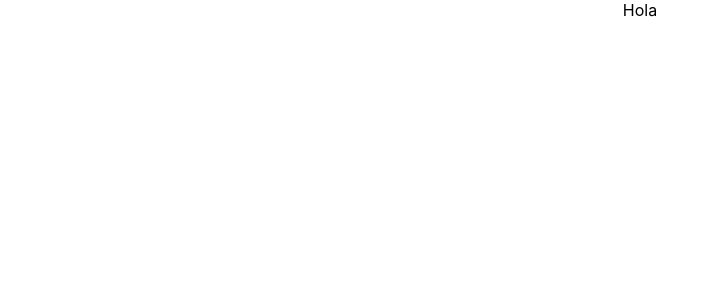
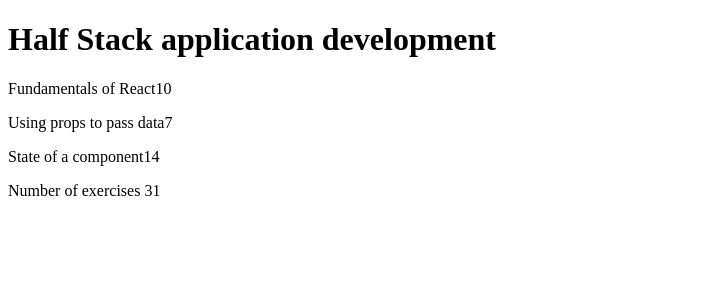
Before and after one commit to Ruben-MG/bootcamp, a JavaScript app in the folder part1/: page / in a window 1280 px wide. Shown: the top 300 px of the page, without its empty margins (0-711 px from the left). Built offline with nearby package versions, Linux system fonts and the light colour scheme.

Commit message:
Ejrecicio 1.1

```diff
--- a/part1/src/App.css
+++ /dev/null
@@ -1,38 +0,0 @@
-.App {
-  text-align: center;
-}
-
-.App-logo {
-  height: 40vmin;
-  pointer-events: none;
-}
-
-@media (prefers-reduced-motion: no-preference) {
-  .App-logo {
-    animation: App-logo-spin infinite 20s linear;
-  }
-}
-
-.App-header {
-  background-color: #282c34;
-  min-height: 100vh;
-  display: flex;
-  flex-direction: column;
-  align-items: center;
-  justify-content: center;
-  font-size: calc(10px + 2vmin);
-  color: white;
-}
-
-.App-link {
-  color: #61dafb;
-}
-
-@keyframes App-logo-spin {
-  from {
-    transform: rotate(0deg);
-  }
-  to {
-    transform: rotate(360deg);
-  }
-}
--- a/part1/src/App.js
+++ b/part1/src/App.js
@@ -1,11 +1,32 @@
-import './App.css';
+const App = () => {
+  const course = 'Half Stack application development'
+  const part1 = 'Fundamentals of React'
+  const exercises1 = 10
+  const part2 = 'Using props to pass data'
+  const exercises2 = 7
+  const part3 = 'State of a component'
+  const exercises3 = 14
 
-function App() {
+  const Header = (props) => {
+      return <h1>{props.course}</h1>
+  }
+  const Content = (props) => {
+      return <p>{props.part + props.exercises}</p>
+  }
+  const Total = (props) => {
+    var total = props.exercises1+props.exercises2+props.exercises3
+    return <p>Number of exercises {total}</p>
+  }
+
   return (
-    <div className="App">
-      Hola
+    <div>
+      <Header course={course}/>
+      <Content part={part1} exercises= {exercises1} />
+      <Content part={part2} exercises= {exercises2} />
+      <Content part={part3} exercises= {exercises3} />
+      <Total exercises1={exercises1} exercises2={exercises2} exercises3={exercises3}/>
     </div>
-  );
+  )
 }
 
-export default App;
+export default App
--- a/part1/src/index.css
+++ /dev/null
@@ -1,13 +0,0 @@
-body {
-  margin: 0;
-  font-family: -apple-system, BlinkMacSystemFont, 'Segoe UI', 'Roboto', 'Oxygen',
-    'Ubuntu', 'Cantarell', 'Fira Sans', 'Droid Sans', 'Helvetica Neue',
-    sans-serif;
-  -webkit-font-smoothing: antialiased;
-  -moz-osx-font-smoothing: grayscale;
-}
-
-code {
-  font-family: source-code-pro, Menlo, Monaco, Consolas, 'Courier New',
-    monospace;
-}
--- a/part1/src/index.js
+++ b/part1/src/index.js
@@ -1,17 +1,5 @@
-import React from 'react';
-import ReactDOM from 'react-dom/client';
-import './index.css';
-import App from './App';
-import reportWebVitals from './reportWebVitals';
+import ReactDOM from 'react-dom/client'
 
-const root = ReactDOM.createRoot(document.getElementById('root'));
-root.render(
-  <React.StrictMode>
-    <App />
-  </React.StrictMode>
-);
+import App from './App'
 
-// If you want to start measuring performance in your app, pass a function
-// to log results (for example: reportWebVitals(console.log))
-// or send to an analytics endpoint. Learn more: https://bit.ly/CRA-vitals
-reportWebVitals();
+ReactDOM.createRoot(document.getElementById('root')).render(<App />)
```
